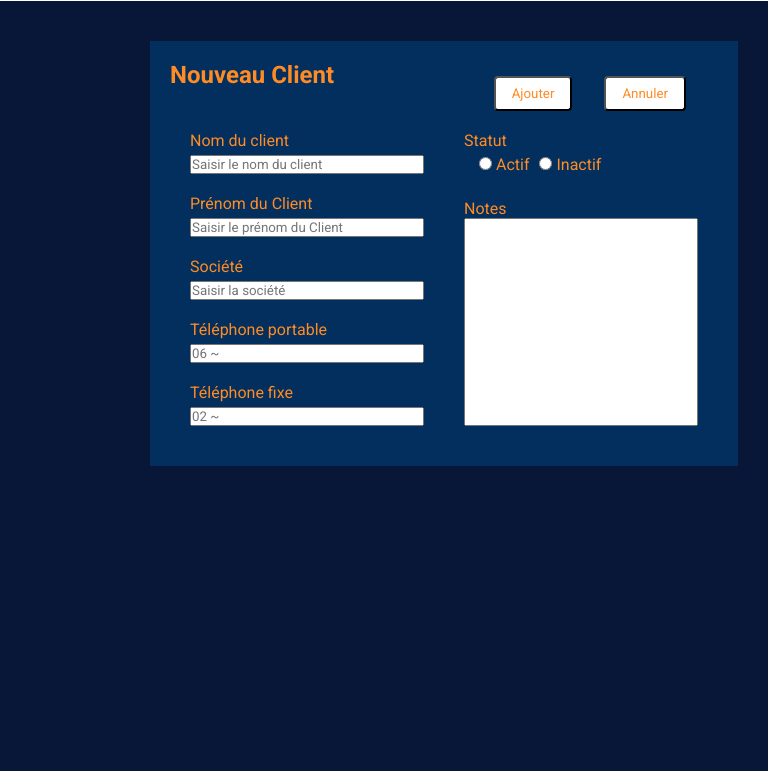
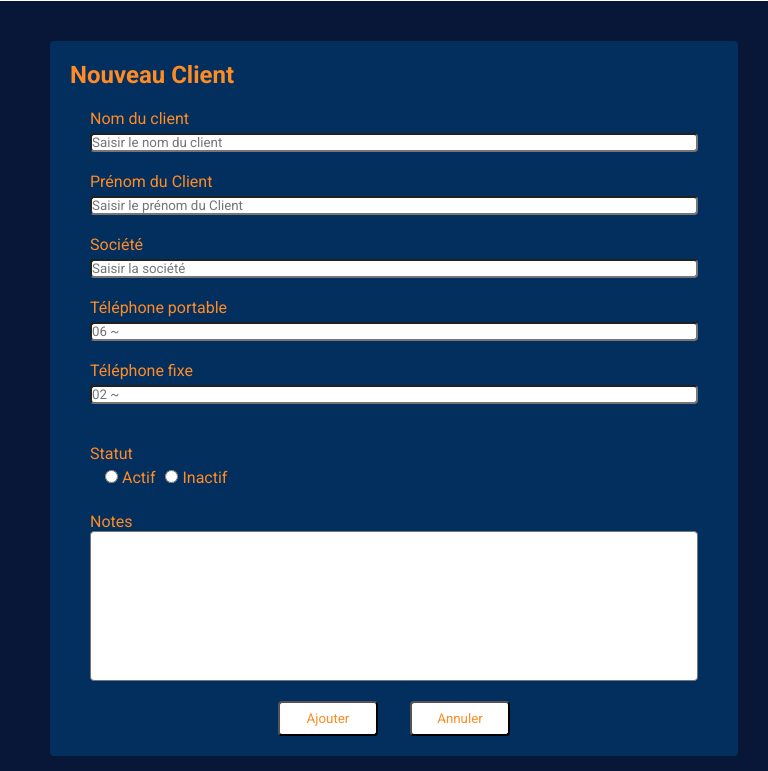
Before and after one commit to TheronBenjamin/EPSI_project, a plain HTML site: page base/base_forms.html in a window 768 px wide. Shown: the part 29-800 px from the top of the page. Drawn offline with Linux system fonts and the light colour scheme.

Commit message:
Formulaire Client HTML CSS + bouton en bas hidden responsive

```diff
--- a/base/base_forms.html
+++ b/base/base_forms.html
@@ -123,6 +123,10 @@
                 </div>
             </div>
             </div>
+            <div class="form-button-small-screen">
+                <button id="add-button-bottom" type="submit">Ajouter</button>
+                <button id="cancel-bottom" type="button">Annuler</button>
+            </div>
         </form>
         <!-- End Formulaire Nouveau Client -->
 
--- a/scss/_forms.scss
+++ b/scss/_forms.scss
@@ -1,27 +1,24 @@
 
 .section-form {
   background-color: #032f5e;
-  margin-left: 150px;
+  margin-left: 30px;
   margin-right: 30px;
   margin-top: 70px;
   padding: 20px;
   display: flex;
-  flex: 1;
+  border-radius: 4px;
   .form-title {
     color: var(--orange);
     display: flex;
     width: 100%;
     text-align: start;
   }
-  .form-title span {
-    background: #fff;
-  }
   .form {
     color: var(--orange);
-  .form-title{
-    display: flex;
-      }
-    .bloc{
+    .form-title {
+      display: flex;
+    }
+    .bloc {
       display: flex;
     }
     .form-bloc {
@@ -39,9 +36,9 @@
         margin: 10px;
         display: flex;
         flex-direction: column;
-
         input {
           margin-top: 5px;
+          border-radius: 4px;
         }
       }
       .form-radio {
@@ -60,15 +57,13 @@
       }
       textarea[name="notes"] {
         resize: none;
-      }
-      .form-button {
-        flex: 1;
+        border-radius: 4px;
       }
     }
     .form-button {
       display: flex;
       margin-top: -0.8rem;
-      justify-content: end;
+      justify-content: flex-end;
       button {
         background-color: white;
         color: var(--orange);
@@ -78,18 +73,59 @@
         cursor: pointer;
       }
     }
+    button {
+      background-color: white;
+      color: var(--orange);
+      margin-right: 2rem;
+      padding: 0.5rem 1rem;
+      border-radius: 4px;
+      cursor: pointer;
+    }
   }
-
-  @media screen and (max-width: 500px) {
-    .form {
+}
+  @media screen and (max-width: 768px) {
+    .bloc {
       flex-direction: column;
     }
   }
 
-  @media screen and (min-width: 501px) {
-    .form {
+  @media screen and (min-width: 769px) {
+    .bloc {
       flex-direction: row;
       flex: 1;
     }
   }
+
+  @media screen and (max-width: 768px) {
+    .section-form {
+      margin-left: 50px;
+      flex-direction: column;
+      .form{
+      .form-button-small-screen{
+        display: flex;
+        justify-content: center;
+        margin-left: 2rem;
+        button{
+          width:100px;
+        }
+      }
+      .form-button {
+        display: none;
+      }
+        textarea[name="notes"] {
+          min-height: 150px;
+          width: auto;
+        }
+    }
+  }
 }
+
+  @media screen and (min-width: 769px) {
+    .section-form {
+      margin-left: 150px;
+      flex-direction: column;
+      .form-button-small-screen{
+        display: none;
+      }
+    }
+  }
--- a/scss/_menu.scss
+++ b/scss/_menu.scss
@@ -103,5 +103,6 @@
 @media only screen and (max-width: 768px) {
   .aside{
     display: none;
+    left: -100px;
   }
 }
```
Also changed, not shown: scss/style.css, 1 other file.
